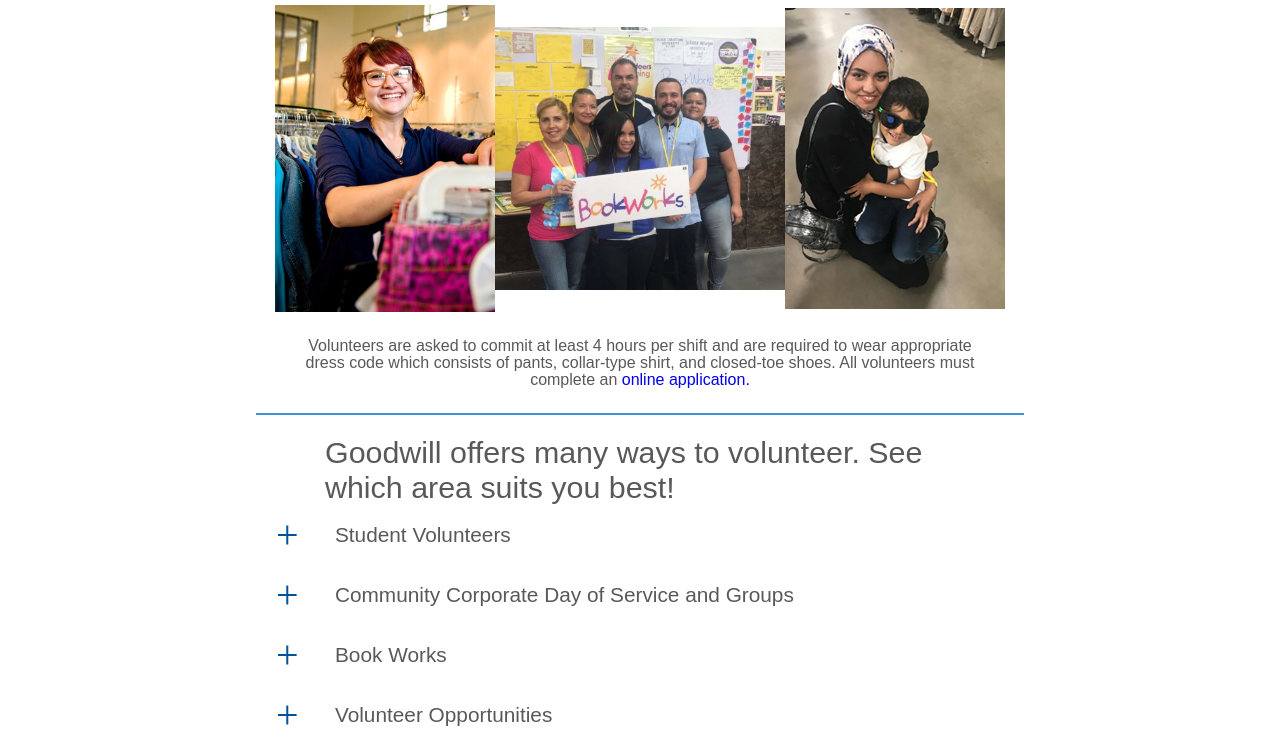
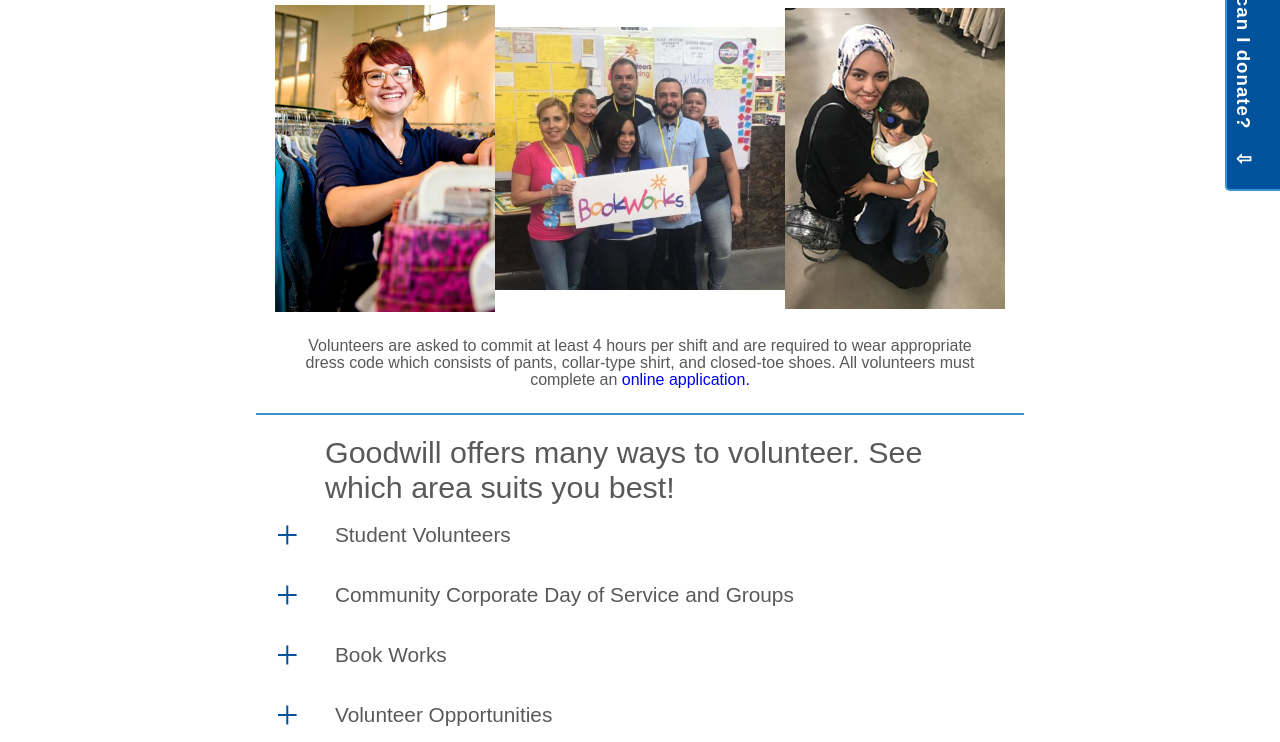
Before and after one commit to moonshoeskelly/p2-dement-kelly, a plain HTML site: page volunteer.html in a window 1280 px wide. Shown: the part 290-1032 px from the top of the page. Drawn offline with Linux system fonts and the light colour scheme; no server answers; a web font is replaced by a local one.

Commit message:
Clean up code

```diff
--- a/volunteer.html
+++ b/volunteer.html
@@ -43,6 +43,10 @@
         <div class="volunteering" id="vol-img-3">
           <img class="long-img" src="images/volunteer3.jpg" title="mother and son volunteering" alt="mother and son volunteering" />
         </div>
+        <aside id="slideout-ad">
+          <h3 id="slideout-header">What can I donate? <span>&#x21e9;</span></h3>
+          <p class="slideout-description">Lorem ipsum dolor sit amet, consectetur adipisicing elit, sed do eiusmod tempor incididunt ut labore et dolore magna aliqua. Ut enim ad minim veniam, quis nostrud exercitation ullamco laboris nisi ut aliquip ex ea commodo consequat. Duis aute irure dolor in reprehenderit in voluptate velit esse cillum dolore eu fugiat nulla pariatur. Excepteur sint occaecat cupidatat non proident, sunt in culpa qui officia deserunt mollit anim id est laborum.</p>
+        </aside>
       </div>
       <!-- <div id="slideout-ad" class="hide">
         <h3>What can I donate?</h3>
```
Also changed, not shown: main.js (+0 -8 lines).
